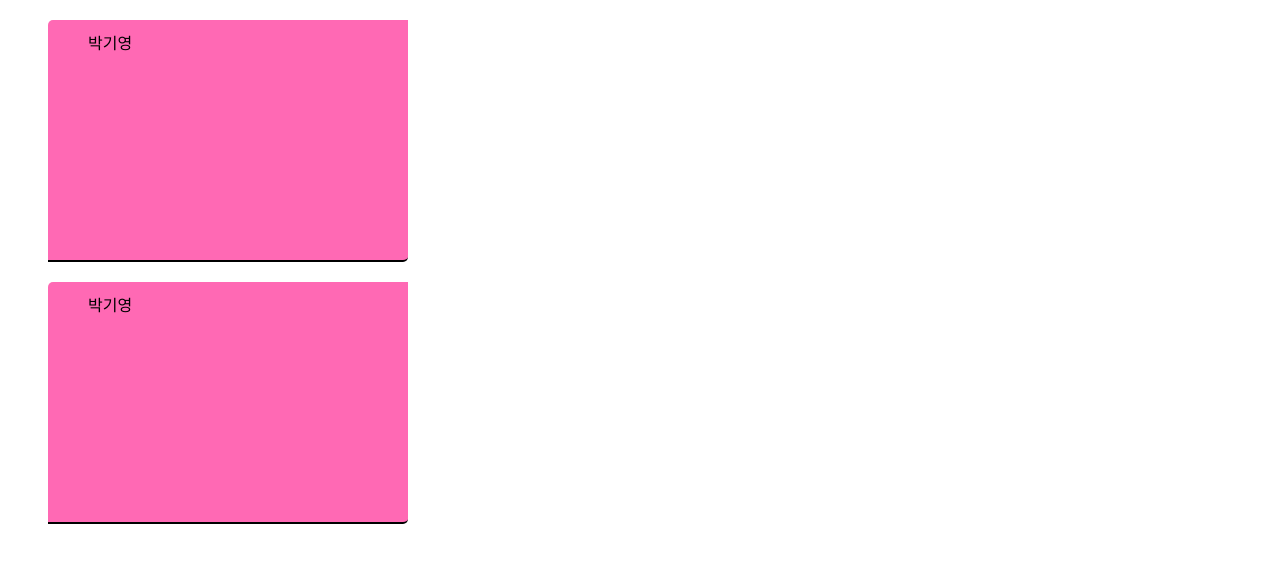
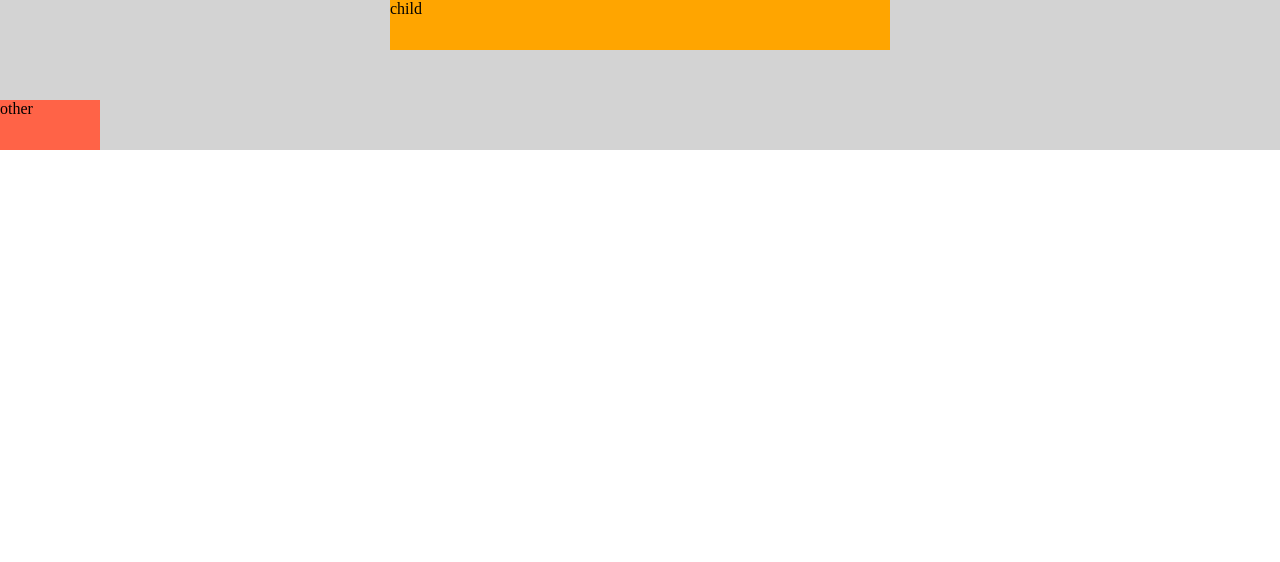
Before and after one commit to Rki0/Kimbug-CSS-basic, a plain HTML site: page box/index.html in a window 1280 px wide. Drawn offline with Linux system fonts and the light colour scheme.

Commit message:
update RAEDME.md
add box-sizing, display, block study.

```diff
--- a/box/index.html
+++ b/box/index.html
@@ -8,20 +8,9 @@
     <link rel="stylesheet" href="style.css" />
   </head>
   <body>
-    <div class="box">박기영</div>
-    <div class="box">박기영</div>
-    <!--content-->
-    <!--가로 width 세로 height-->
-    <!--padding-->
-    <!--content와 border 사이의 공간, 안쪽 여백-->
-    <!--border-->
-    <!--테두리를 나타냄. 굵기, 색깔, 스타일을 꼭 적어줘야함. ex) 1px solid #000 ...순서는 상관없음-->
-    <!-- border-radius는 모서리를 둥글게 만들어줌. -->
-    <!-- margin -->
-    <!-- 요소와 요소 사이의 간격을 나타냄. 바깥 여백. -->
-
-    <!-- 속기형(shorthand) -->
-    <!-- CSS 빠르게 작성하는 법 -->
-    <!-- padding, margin...시계방향으로 돌아간다고 생각. 위, 오른쪽, 아래, 왼쪽 순서. 두 개만 적으면 상하, 좌우. 세 개만 적으면 위, 오른쪽, 아래...왼쪽은 오른쪽에 동기화 -->
+    <div class="parent">
+      <div class="child">child</div>
+      <div class="other">other</div>
+    </div>
   </body>
 </html>
--- a/box/style.css
+++ b/box/style.css
@@ -1,23 +1,37 @@
-/* .box {
-  width: 300px;
-  height: 200px;
-  padding-top: 20px;
-  border: 1px solid #212112;
-  margin-top: 30px;
-} */
+/* display는 box type을 결정해준다. */
+/* 모든 html 요소는 display 속성을 가지고 있다...당연한가? */
+/* block : 길막. block 타입의 width를 별도로 선언하지않으면 자동적으로 width = 부모의 content-box의 100%. 개발자 도구로 body와 div를 보면 쉽게 확인 가능*/
+/* 별도로 width를 선언했을 때는, 남은 공간을 자동으로 margin을 채워버림. */
 
-.box {
-  width: 300px;
-  height: 200px;
-  /* padding-left: 30px;
-  padding-top: 20px; */
-  padding: 10px 20px 30px 40px;
-  background-color: hotpink;
-  /* border: 2px solid #000; */
-  border-bottom: 2px solid #000;
-  /* border-radius: 50%; */
-  border-top-left-radius: 5px;
-  border-bottom-right-radius: 5px;
-  /* margin-bottom: 40px; */
-  margin: 20px 40px;
+body {
+  padding: 0;
+  margin: 0;
 }
+
+.parent {
+  background-color: lightgray;
+}
+
+.child {
+  background-color: orange;
+  width: 500px;
+  /* 남은 공간은 margin으로 자동으로 채워짐 */
+  /* 그런데 개발자 도구로 보면 margin이 표시가 안됨!!! 나중에 디버깅할 때 골치가 아파진다..그니까 block의 기본 성질을 잘 알아야겠지?*/
+  /* margin-left: auto; */
+  /* 오른쪽에 생기는 마진을 왼쪽으로 몰빵하겠다! */
+  /* margin-right: auto; */
+  /* 왼쪽에 생기는 마진을 오른쪽으로 몰빵하겠다! */
+  margin: 0 auto;
+  /* 이 두 개를 같이 쓰면 margin:0 auto가 되는 것 ㅋㅋ */
+  height: 50px;
+  margin-bottom: 50px;
+  /* 따로 부모의 height를 선언하지않으면, 자식 요소의 height의 합 = 부모의 height . 마진을 설정하면 그것도 포함되겠지 ㅇㅇ*/
+}
+
+.other {
+  background-color: tomato;
+  width: 100px;
+  height: 50px;
+}
+
+/* marign: 0 auto; block을 가운데에 정렬. 위아래는 0, 좌우는 auto. */
```
Also changed, not shown: 1 other file.
